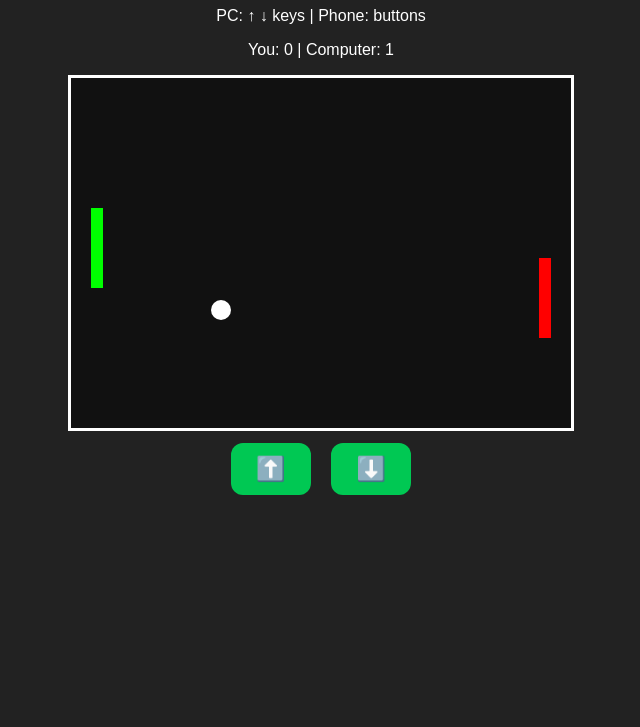
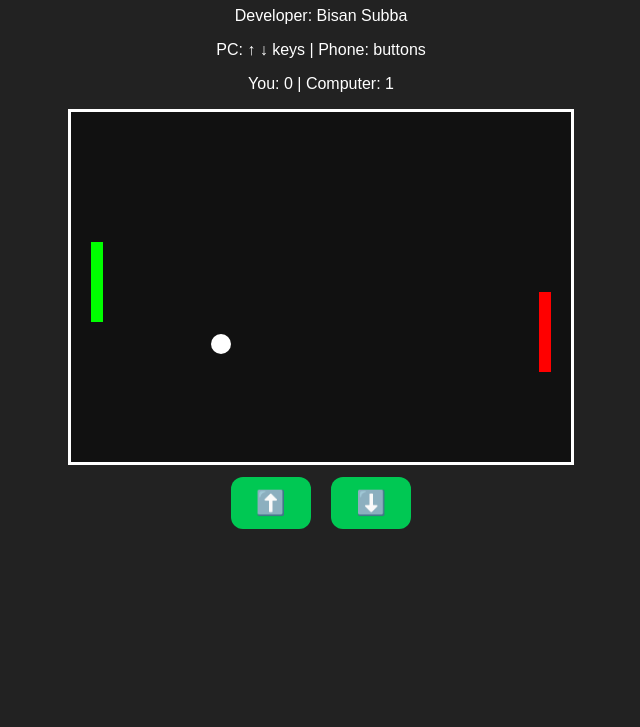
Before and after one commit to Bsun7131/Bsun-Table-Tennis, a plain HTML site: page index.html in a window 1280 px wide. Shown: the part 73-800 px from the top of the page, without its empty margins (319-959 px from the left). Drawn offline with Linux system fonts and the light colour scheme.

Commit message:
Update index.html

```diff
--- a/index.html
+++ b/index.html
@@ -41,6 +41,7 @@
 <body>
 
   <h1>Table Tennis</h1>
+  <p> Developer: Bisan Subba </p>
   <p>PC: ↑ ↓ keys | Phone: buttons</p>
   <p>You: <span id="playerScore">0</span> | Computer: <span id="computerScore">0</span></p>
 
```
